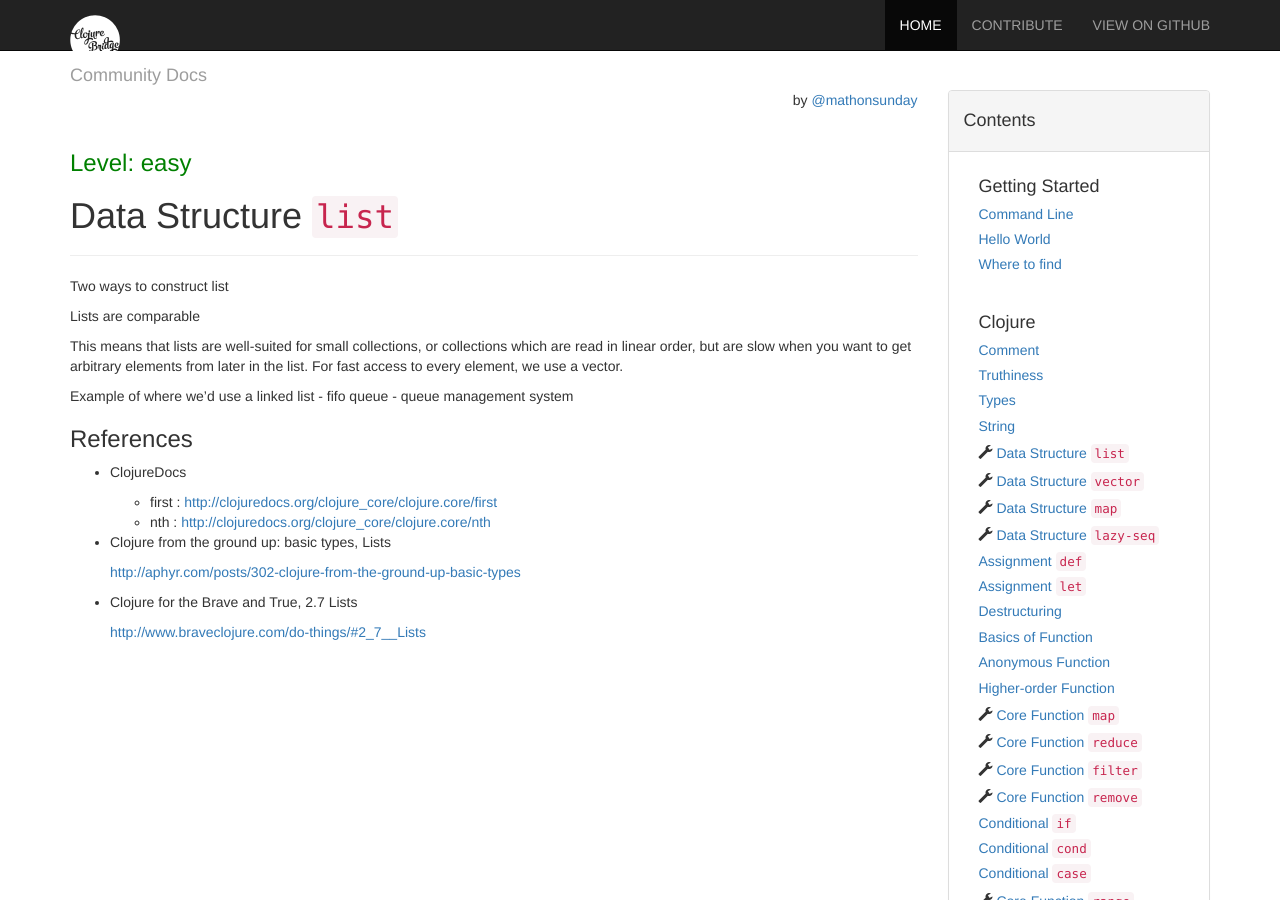
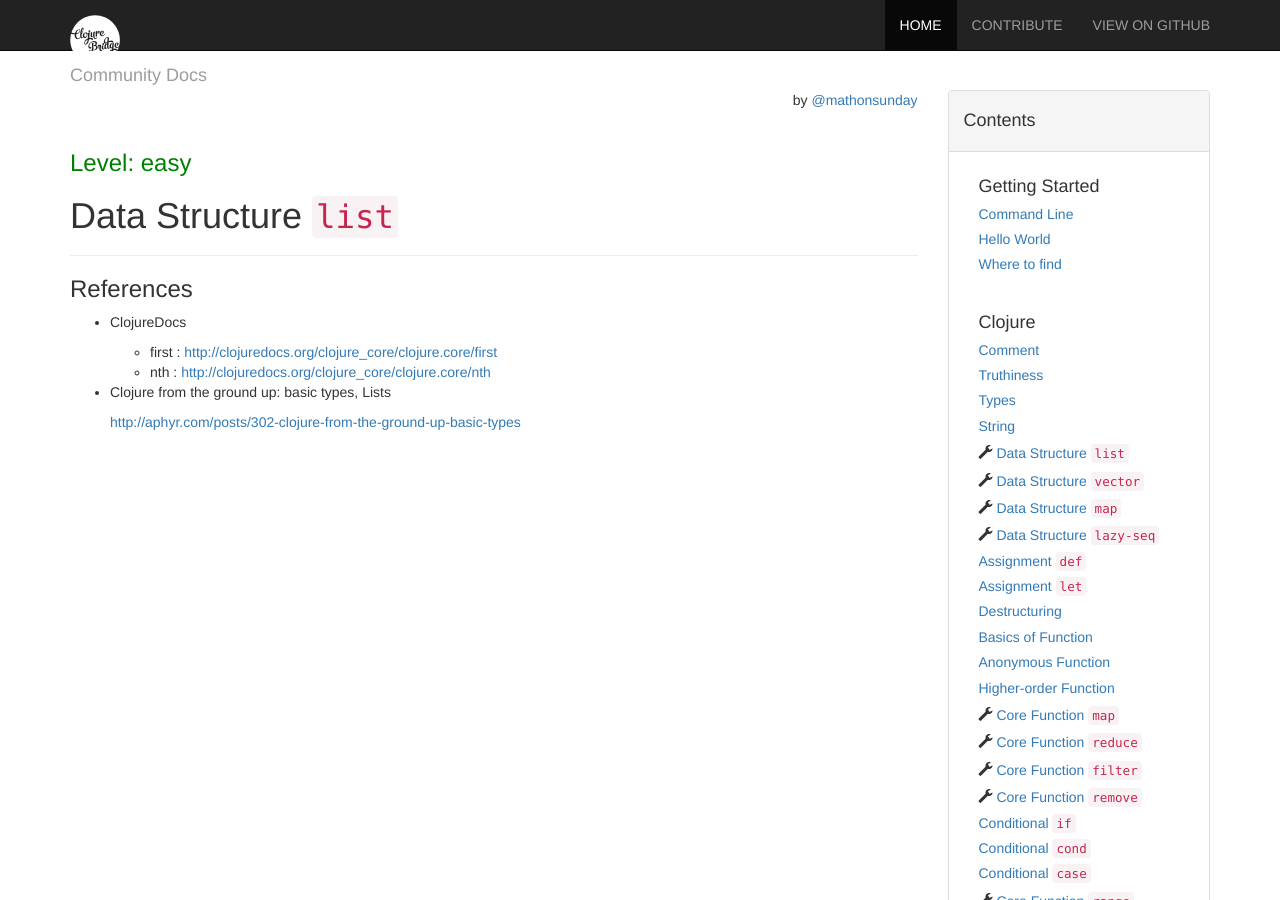
Before and after one commit to ClojureBridge/community-docs, a Jekyll site: the page built from docs/clojure/list.md, in a window 1280 px wide and 900 px high. Built offline with Jekyll 4.4.1, drawn with Linux system fonts in a browser that asks for light colours; nearby versions of some CDN libraries.

Commit message:
Outlines for data structures pages

```diff
--- a/docs/clojure/list.md
+++ b/docs/clojure/list.md
@@ -5,14 +5,6 @@ permalink: /docs/clojure/list/
 level: easy
 author: mathonsunday
 ---
-
-Two ways to construct list
-
-Lists are comparable
-
-This means that lists are well-suited for small collections, or collections which are read in linear order, but are slow when you want to get arbitrary elements from later in the list. For fast access to every element, we use a vector.
-
-Example of where we'd use a linked list - fifo queue - queue management system
 
 
 ### References
@@ -25,7 +17,3 @@ Example of where we'd use a linked list - fifo queue - queue management system
 - Clojure from the ground up: basic types, Lists
 
     [http://aphyr.com/posts/302-clojure-from-the-ground-up-basic-types](http://aphyr.com/posts/302-clojure-from-the-ground-up-basic-types)
-
-- Clojure for the Brave and True, 2.7 Lists
-
-    [http://www.braveclojure.com/do-things/#2_7__Lists](http://www.braveclojure.com/do-things/#2_7__Lists)
```
Also changed, not shown: docs/clojure/lazy-seq.md (+5 -1 lines), docs/clojure/map.md (+6 -0 lines), docs/clojure/vector.md (+4 -0 lines), 3 other files.
